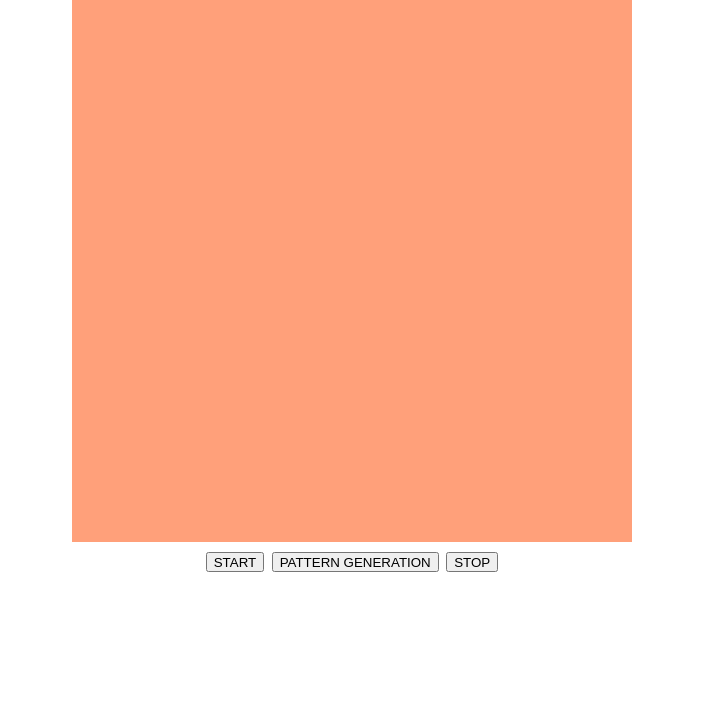
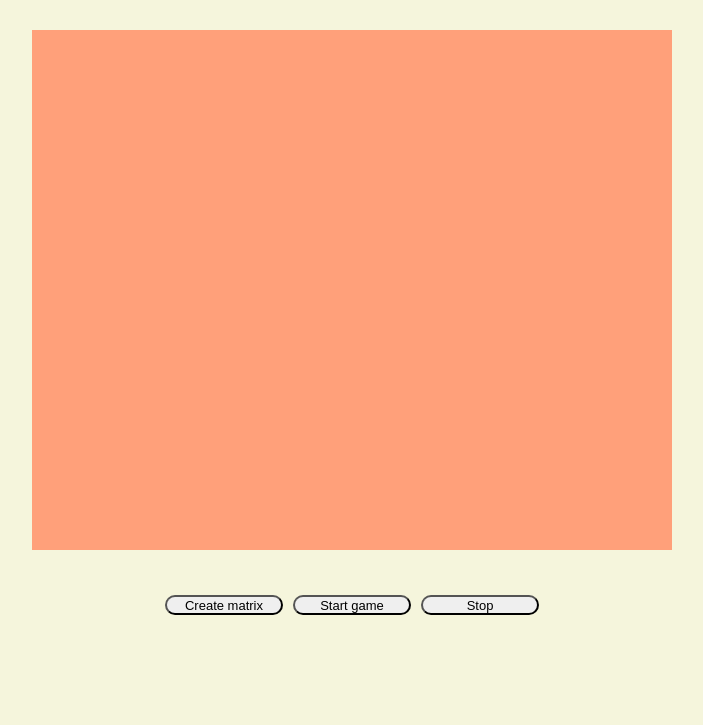
Before and after one commit to rodicafazakas/W02WCH-rodica-fazakas, a website: page index.html in a window 1280 px wide. Shown: the part 75-800 px from the top of the page, without its empty margins (288-991 px from the left). Drawn offline with Linux system fonts and the light colour scheme.

Commit message:
Fix styles

```diff
--- a/gameOfLife.css
+++ b/gameOfLife.css
@@ -1,17 +1,22 @@
-.body {
-  padding: 20px;
-  background-color: #444;
-  display: flex;
-  flex-direction: column;
-  align-items: center;
+@media screen and (min-width: 600px) {
+  body {
+    background-color: beige;
+    display: flex;
+    flex-direction: column;
+    justify-content: space-around;
+    align-items: center;
+  }
 }
 
 .world {
-  margin: auto;
+  box-sizing: border-box;
+  display: flex;
+  justify-content: center;
+  margin: 30px auto;
   padding: 30px;
   background-color: lightsalmon;
-  width: 500px;
-  height: 500px;
+  width: 50vw;
+  height: 65vh;
 }
 
 table {
@@ -21,10 +26,13 @@ table {
   margin: auto;
   width: 75%;
   height: 75%;
+  animation: slidein;
+  animation-duration: 2s;
 }
 
 td {
   border: 1px solid darkgray;
+  border-radius: 50%;
   width: 10px;
   height: 10px;
 }
@@ -39,7 +47,7 @@ td.alive {
 
 h1 {
   text-align: center;
-  margin: 10px auto;
+  margin: 15px auto;
 }
 
 .buttons {
@@ -48,6 +56,14 @@ h1 {
   display: flex;
   justify-content: space-around;
   margin-top: 10px;
-  width: 300px;
   height: 20px;
+  width: 30vw;
 }
+
+button {
+  border-radius: 20px;
+  margin: 5px;
+  width: 130px;
+  height: 20px;
+  font-size: 13px;
+}
--- a/gameOfLife.js
+++ b/gameOfLife.js
@@ -1,6 +1,6 @@
 // game of life
-const numberOfRows = 5;
-const numberOfColumns = 5;
+const numberOfRows = 10;
+const numberOfColumns = 13;
 
 // pass the values of the matrixHTML to the current state matrix
 let matrix = new Array(numberOfRows).fill(0).map( () => new Array(numberOfColumns).fill(0) );
@@ -16,8 +16,9 @@ function createMatrixHTML() {
 
     for (let j=0; j< numberOfColumns; j++) {
       let cell = document.createElement("td");
-      var textToCell = document.createTextNode(0);
+      let textToCell = document.createTextNode(0);
       cell.appendChild(textToCell);
+
       cell.className = "dead";
       cell.setAttribute("id", i + "_" + j);
       cell.onclick = cellClick;
--- a/index.html
+++ b/index.html
@@ -15,12 +15,12 @@
     </div>
     <div class="buttons">
       <button value="START" class="start" onclick="createMatrixHTML()">
-        START
+        Create matrix
       </button>
       <button value="START2" class="start2" onclick="transition(), updateWorld()">
-        PATTERN GENERATION
+        Start game
       </button>
-      <button value="STOP" class="stop">STOP</button>
+      <button value="STOP" class="stop">Stop</button>
     </div>
     <script src="gameOfLife.js" defer></script>
   </body>
```
